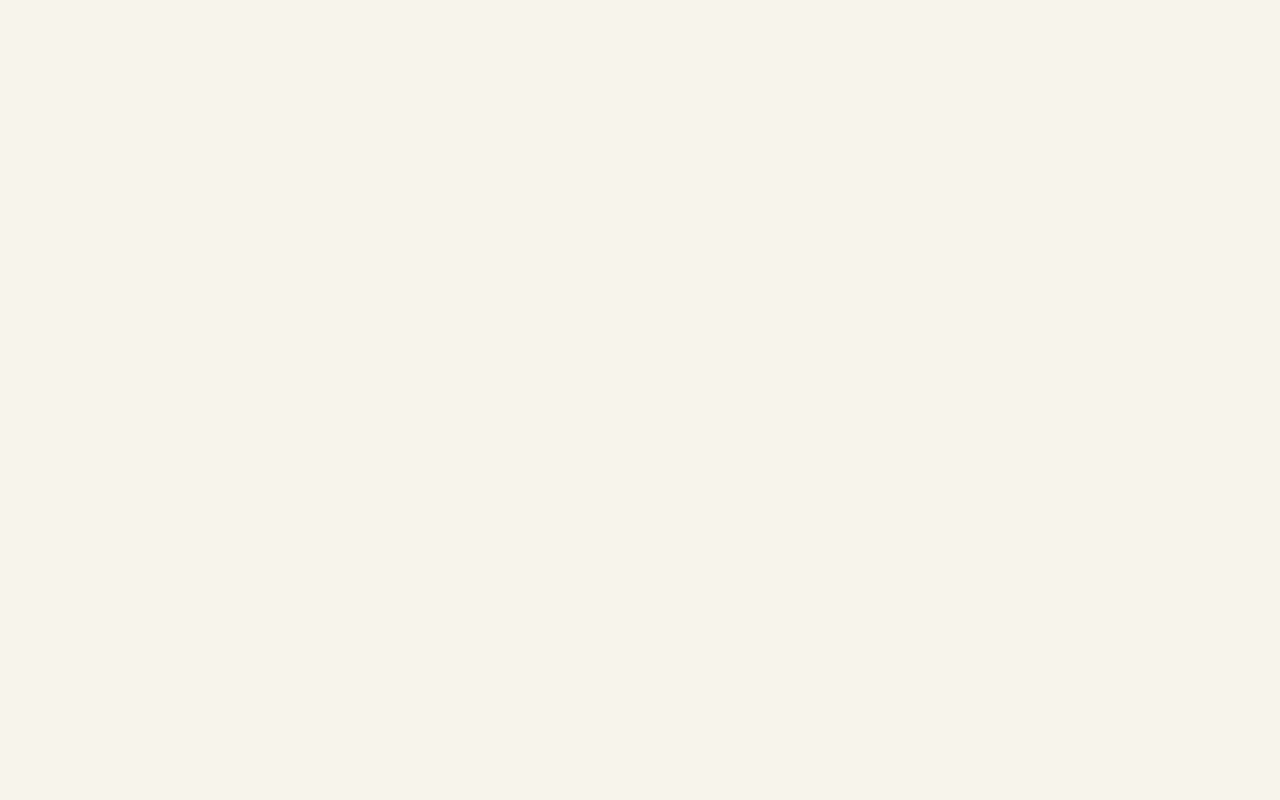
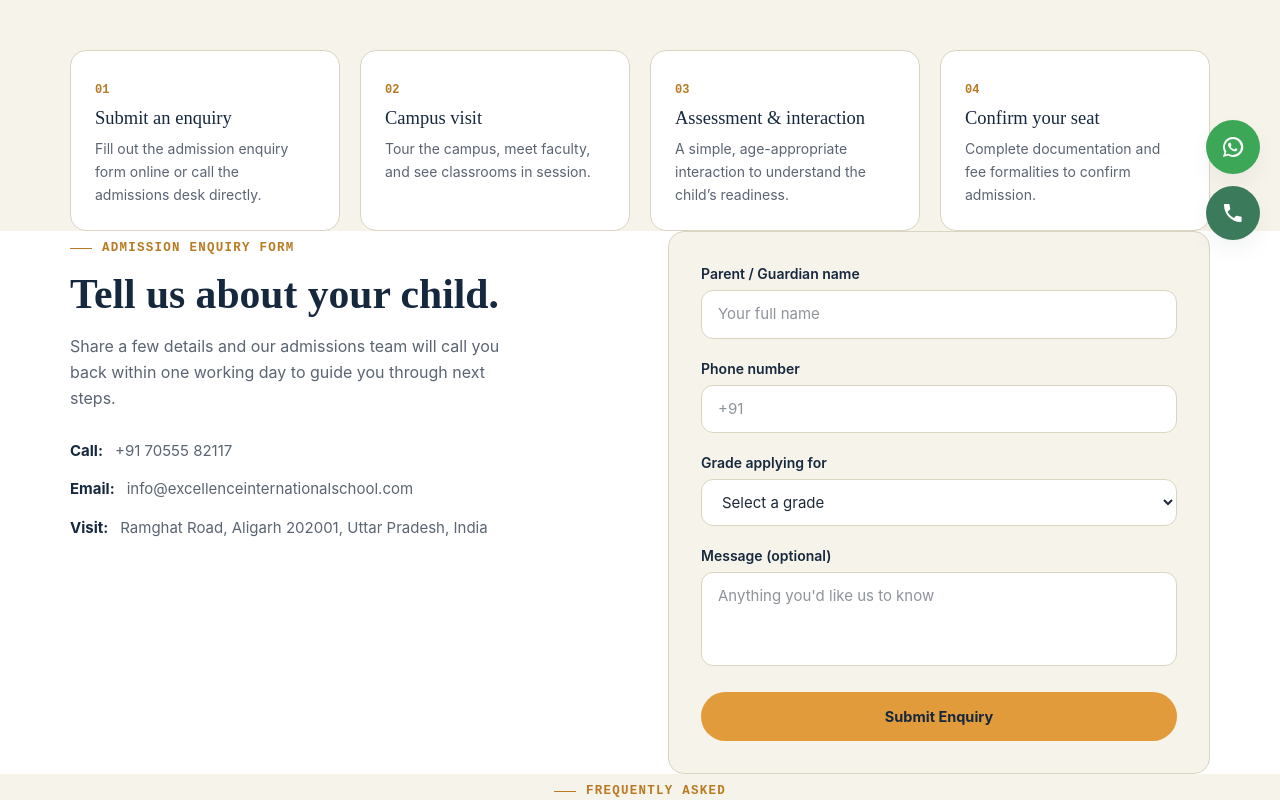
Before and after one commit to Kruparth08/DETTROIN-INT-Kruparth-Website, a React (Vite) app: page /admissions in a window 1280 px wide. Before the commit this address had no page. Shown: the part 540-1340 px from the top of the page. Before the commit the page ends 800 px from the top, so only its background shows below. Built offline with nearby package versions, Linux system fonts and the light colour scheme.

Commit message:
Admission page complete

```diff
--- a/src/App.jsx
+++ b/src/App.jsx
@@ -3,6 +3,7 @@ import MainLayout from './layouts/MainLayout'
 import Home from './pages/Home'
 import About from './pages/About'
 import Academics from './pages/Academics'
+import Admissions from './pages/Admission'
 
 export default function App() {
   return (
@@ -11,6 +12,7 @@ export default function App() {
         <Route path="/" element={<Home />} />
         <Route path="/about" element={<About />} />
         <Route path="/academics" element={<Academics />} />
+        <Route path="/admissions" element={<Admissions/>}/>
 
 
       </Route>
--- a/src/data/content.js
+++ b/src/data/content.js
@@ -155,3 +155,10 @@ export const faqs = [
   { q: 'Is transportation available for students?', a: 'Yes, the school runs safe and convenient supervised transport on fixed routes.' },
   { q: 'What makes Excellence International one of the best schools in Aligarh?', a: 'A structured academic approach, modern teaching methods, a focus on student development, and value-based education.' },
 ]
+
+export const admissionSteps = [
+  { step: '01', title: 'Submit an enquiry', desc: 'Fill out the admission enquiry form online or call the admissions desk directly.' },
+  { step: '02', title: 'Campus visit', desc: 'Tour the campus, meet faculty, and see classrooms in session.' },
+  { step: '03', title: 'Assessment & interaction', desc: 'A simple, age-appropriate interaction to understand the child\u2019s readiness.' },
+  { step: '04', title: 'Confirm your seat', desc: 'Complete documentation and fee formalities to confirm admission.' },
+]
--- /dev/null
+++ b/src/pages/Admission.jsx
@@ -0,0 +1,156 @@
+import { useState } from 'react'
+import PageHeader from '../components/PageHeader'
+import Reveal from '../components/Reveal'
+import SectionHeading from '../components/SectionHeading'
+import FAQ from '../sections/FAQ'
+import { admissionSteps, school } from '../data/content'
+
+const grades = ['Play Group', 'Nursery', 'Kindergarten', 'Daycare', '1st', '2nd', '3rd', '4th', '5th', '6th', '7th', '8th']
+
+export default function Admissions() {
+  const [form, setForm] = useState({ name: '', phone: '', grade: '', message: '' })
+  const [submitted, setSubmitted] = useState(false)
+
+  const handleChange = (e) => setForm({ ...form, [e.target.name]: e.target.value })
+
+  const handleSubmit = (e) => {
+    e.preventDefault()
+    setSubmitted(true)
+  }
+
+  return (
+    <>
+      <PageHeader
+        eyebrow="Admissions 2026–27"
+        title="Start your child's journey with us."
+        desc="Seats are limited across Play Group through Class 8, plus Daycare. Here's how the admission process works."
+      />
+
+      <section id="procedure">
+        <div className="container">
+          <Reveal>
+            <SectionHeading eyebrow="Admission procedure" title="Four simple steps to a confirmed seat." />
+          </Reveal>
+          <div className="grid sm:grid-cols-2 lg:grid-cols-4 gap-5">
+            {admissionSteps.map((step, i) => (
+              <Reveal key={step.step} delay={i * 80}>
+                <div className="bg-white border border-line rounded-2xl p-6 h-full">
+                  <span className="font-mono text-xs font-bold text-marigolddark">{step.step}</span>
+                  <h3 className="text-[18.5px] mt-2.5 mb-2">{step.title}</h3>
+                  <p className="text-sm">{step.desc}</p>
+                </div>
+              </Reveal>
+            ))}
+          </div>
+        </div>
+      </section>
+
+      <section className="bg-white" id="enquiry">
+        <div className="container grid lg:grid-cols-2 gap-14 items-start">
+          <Reveal>
+            <span className="eyebrow">Admission enquiry form</span>
+            <h2 className="mt-3.5 text-[clamp(1.9rem,3.4vw,2.6rem)] font-semibold">Tell us about your child.</h2>
+            <p className="mt-4 text-[16px] max-w-md">
+              Share a few details and our admissions team will call you back within one working day to guide you
+              through next steps.
+            </p>
+            <ul className="mt-7 space-y-4">
+              <li className="flex gap-3 text-[15px] text-textsoft">
+                <span className="font-bold text-ink">Call:</span> {school.phone}
+              </li>
+              <li className="flex gap-3 text-[15px] text-textsoft">
+                <span className="font-bold text-ink">Email:</span> {school.email}
+              </li>
+              <li className="flex gap-3 text-[15px] text-textsoft">
+                <span className="font-bold text-ink">Visit:</span> {school.location}
+              </li>
+            </ul>
+          </Reveal>
+
+          <Reveal delay={100}>
+            {submitted ? (
+              <div className="bg-paper border border-line rounded-2xl p-8 text-center">
+                <h3 className="text-xl mb-2">Thank you, {form.name.split(' ')[0] || 'there'}!</h3>
+                <p>Your enquiry has been received. Our admissions team will reach out to you shortly.</p>
+              </div>
+            ) : (
+              <form onSubmit={handleSubmit} className="bg-paper border border-line rounded-2xl p-7 sm:p-8 space-y-5">
+                <div>
+                  <label className="block text-sm font-semibold text-ink mb-1.5" htmlFor="name">
+                    Parent / Guardian name
+                  </label>
+                  <input
+                    id="name"
+                    name="name"
+                    required
+                    value={form.name}
+                    onChange={handleChange}
+                    className="w-full rounded-xl border border-line bg-white px-4 py-3 text-[15px] outline-none focus:border-marigolddark"
+                    placeholder="Your full name"
+                  />
+                </div>
+                <div>
+                  <label className="block text-sm font-semibold text-ink mb-1.5" htmlFor="phone">
+                    Phone number
+                  </label>
+                  <input
+                    id="phone"
+                    name="phone"
+                    type="tel"
+                    required
+                    value={form.phone}
+                    onChange={handleChange}
+                    className="w-full rounded-xl border border-line bg-white px-4 py-3 text-[15px] outline-none focus:border-marigolddark"
+                    placeholder="+91"
+                  />
+                </div>
+                <div>
+                  <label className="block text-sm font-semibold text-ink mb-1.5" htmlFor="grade">
+                    Grade applying for
+                  </label>
+                  <select
+                    id="grade"
+                    name="grade"
+                    required
+                    value={form.grade}
+                    onChange={handleChange}
+                    className="w-full rounded-xl border border-line bg-white px-4 py-3 text-[15px] outline-none focus:border-marigolddark"
+                  >
+                    <option value="">Select a grade</option>
+                    {grades.map((g) => (
+                      <option key={g} value={g}>
+                        {g}
+                      </option>
+                    ))}
+                  </select>
+                </div>
+                <div>
+                  <label className="block text-sm font-semibold text-ink mb-1.5" htmlFor="message">
+                    Message (optional)
+                  </label>
+                  <textarea
+                    id="message"
+                    name="message"
+                    rows={3}
+                    value={form.message}
+                    onChange={handleChange}
+                    className="w-full rounded-xl border border-line bg-white px-4 py-3 text-[15px] outline-none focus:border-marigolddark resize-none"
+                    placeholder="Anything you'd like us to know"
+                  />
+                </div>
+                <button
+                  type="submit"
+                  className="w-full py-3.5 rounded-full font-bold text-[14.5px] bg-marigold text-ink hover:bg-marigolddark hover:text-white transition"
+                >
+                  Submit Enquiry
+                </button>
+              </form>
+            )}
+          </Reveal>
+        </div>
+      </section>
+
+      <FAQ white={false} />
+    </>
+  )
+}
```
